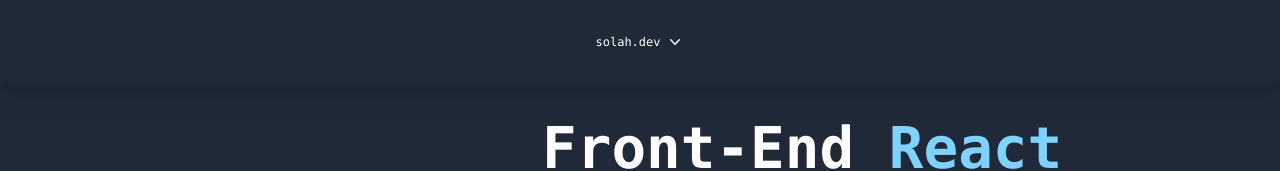
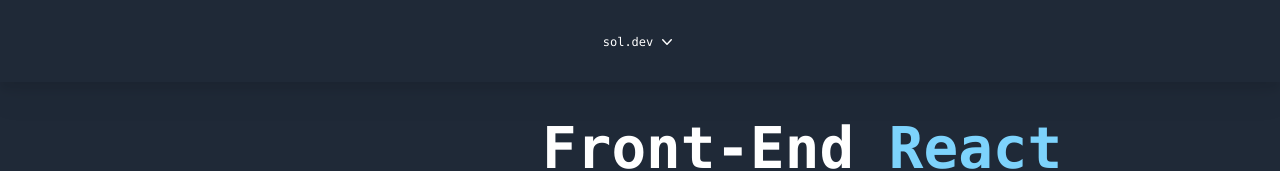
Before and after one commit to solahidris/PP02-Portfolio, a React (Create React App) app: page / in a window 1280 px wide. Shown: the top 171 px of the page. Built offline with nearby package versions, Linux system fonts and the light colour scheme.

Commit message:
code ready

```diff
--- a/src/components/RightMenu.js
+++ b/src/components/RightMenu.js
@@ -65,7 +65,7 @@ const RightMenu = ( { scrollToSection } ) => {
   return (
     <Popover className="relative">
       <Popover.Button className="inline-flex items-center gap-x-1 text-xs font-mono leading-6 text-white">
-        <span>solah.dev</span>
+        <span>sol.dev</span>
         <ChevronDownIcon className="h-5 w-5" aria-hidden="true" />
       </Popover.Button>
 
```
